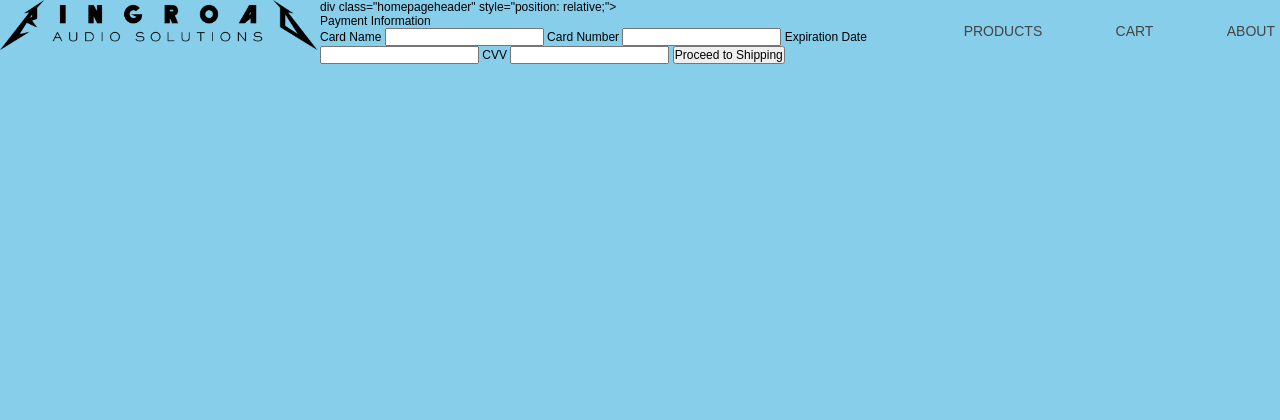
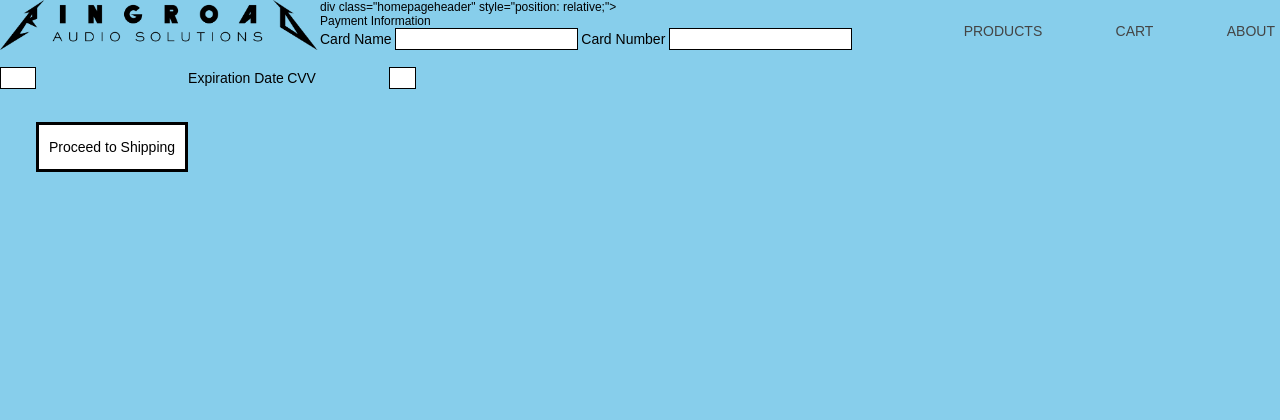
Before and after one commit to RingRoadSoftware/SHWD, a PHP site: page /checkout-payment.php in a window 1280 px wide. Shown: the top 420 px of the page. Run offline with PHP 8.4, Linux system fonts and the light colour scheme.

Commit message:
checkout stylised

```diff
--- a/css/style.css
+++ b/css/style.css
@@ -294,3 +294,126 @@
     background-clip: initial;
     background-color: white;
 }
+
+.checkout-header{
+    font-weight: bold;
+    font-size: 24px;
+    padding: 15px;
+    margin-bottom: 25px;
+}
+
+.checkout-header2{
+    font-weight: bold;
+    font-size: 18px;
+    padding: 15px;
+}
+
+.form-body{
+    margin-top: 25px;
+    margin-left: 25px;
+    width: 1000px;
+}
+
+.form{
+    padding: 25px;
+    width: 500px;
+}
+
+.list1{
+    float:left;
+}
+
+.list2{
+    float:right;
+}
+
+label{
+    font-size: 14px;
+    align-items: center;
+}
+
+input{
+    font-size: 14px;
+    margin-bottom: 10px;
+    height: 20px;
+    border: black solid 1px;
+}
+
+input:invalid{
+    border: red solid;
+}
+
+input:invalid:focus{
+    border: red solid;
+}
+
+.checkout-list{
+    font-size: 14px;
+}
+
+#card-number{
+    margin-bottom: 17px;
+}
+
+#cvv{
+    width: 25px;
+    margin-left: 70px;
+}
+
+#expiration-date{
+    width: 34px;
+    float: left;
+
+}
+
+#expiration-date-label{
+    width: 15px;
+    margin-top:14px;
+}
+
+#first-name{
+    float:left;
+    margin-right: 30px;
+}
+
+#first-name-label{
+    margin-right: 137px;
+}
+
+#address{
+    width: 384px;
+}
+
+#zipcode{
+    float: left;
+    margin-right: 166px;
+    width: 40px;
+}
+
+#zipcode-label{
+    margin-right: 155px;
+}
+
+.submit-button{
+    background-color: white;
+    border: black solid;
+    padding: 10px;
+    margin-top: 55px;
+    height: 50px;
+    float: left;
+}
+
+.submit-button:hover{
+    background-color: #cc66ff;
+    color: white;
+}
+
+.continue-shopping{
+    font-size: 14px;
+    color: black;
+    text-decoration: none;
+}
+
+.continue-shopping:hover{
+    color:white;
+}
```
